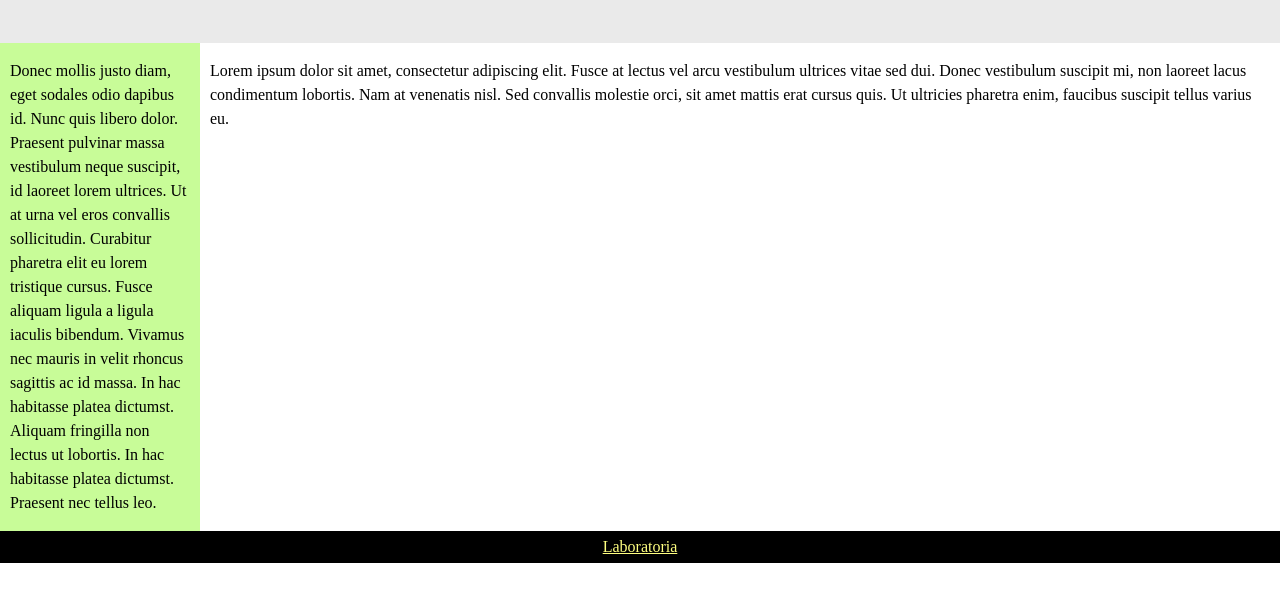
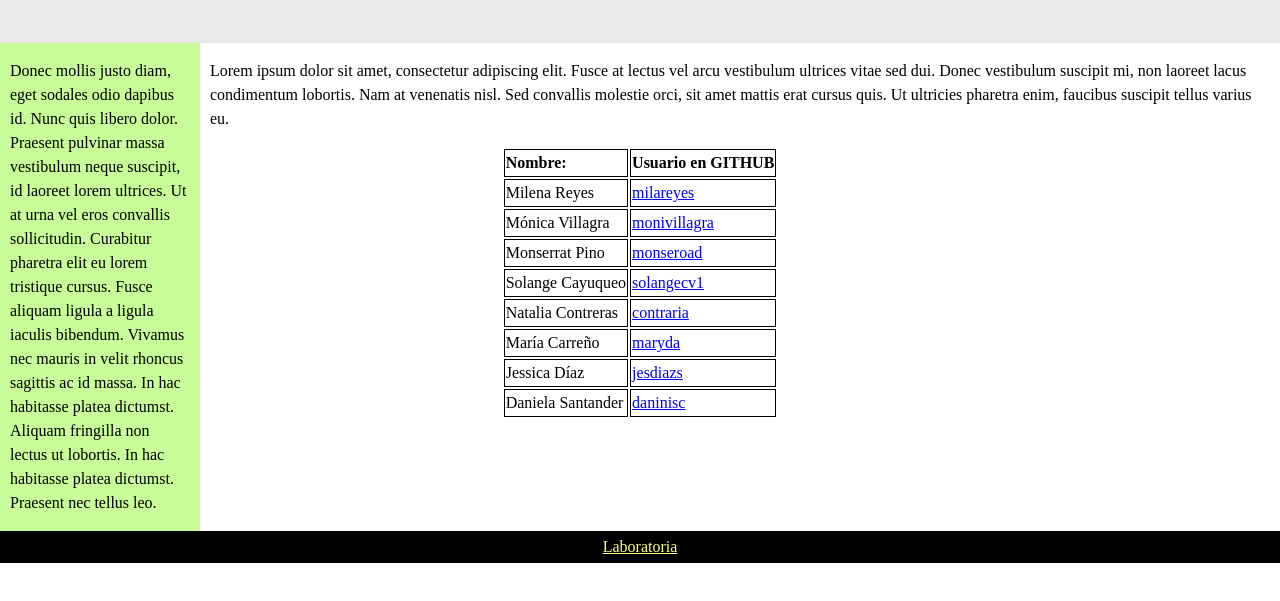
Before and after one commit to DaniniSC/git-css, a plain HTML site: page index.html in a window 1280 px wide. Shown: the part 47-648 px from the top of the page. Drawn offline with Linux system fonts and the light colour scheme.

Commit message:
Tabla con nombres de usuario Github

```diff
--- a/index.html
+++ b/index.html
@@ -35,10 +35,48 @@
 				<p>Donec mollis justo diam, eget sodales odio dapibus id. Nunc quis libero dolor. Praesent pulvinar massa vestibulum neque suscipit, id laoreet lorem ultrices. Ut at urna vel eros convallis sollicitudin. Curabitur pharetra elit eu lorem tristique cursus. Fusce aliquam ligula a ligula iaculis bibendum. Vivamus nec mauris in velit rhoncus sagittis ac id massa. In hac habitasse platea dictumst. Aliquam fringilla non lectus ut lobortis. In hac habitasse platea dictumst. Praesent nec tellus leo.</p>
 			</div>
 		</div>
-
+	<div class=centraTabla>
+		<table>
+			<tr>
+				<td class=titulo>Nombre:</td>
+				<td class=titulo>Usuario en GITHUB</td>
+			</tr>
+			<tr>
+				<td>Milena Reyes</td>
+				<td><a href="http://github.com/milareyes">milareyes</a></td>
+			</tr>
+			<tr>
+				<td>Mónica Villagra</td>
+				<td><a href="http://github.com/monivillagra">monivillagra</a></td>
+			</tr>
+			<tr>
+				<td>Monserrat Pino</td>
+				<td><a href="http://github.com/monseroad">monseroad</a></td>
+			</tr>
+			<tr>
+				<td>Solange Cayuqueo</td>
+				<td><a href="http://github.com/solangecv1">solangecv1</a></td>
+			</tr>
+			<tr>
+				<td>Natalia Contreras</td>
+				<td><a href="http://github.com/contraria">contraria</a></td>
+			</tr>
+			<tr>
+				<td>María Carreño</td>
+				<td><a href="http://github.com/maryda">maryda</a></td>
+			</tr>
+			<tr>
+				<td>Jessica Díaz</td>
+				<td><a href="http://github.com/jesdiazs">jesdiazs</a></td>
+			</tr>
+			<tr>
+				<td>Daniela Santander</td>
+				<td><a href="http://github.com/daninisc">daninisc</a></td>
+			</tr>
+		</table>
+	</div>
 		<div id="footer"><a href="http://www.laboratoria.cl/" target="_blank">Laboratoria</a></div>
 
 	</div>
-
 </body>
 </html>
--- a/style.css
+++ b/style.css
@@ -67,3 +67,16 @@ margin-top: 0;
 	}
 }
 /* ####### Acá va su código ####### */
+.titulo {
+	font-weight: bold;
+}
+div.centraTabla {
+	text-align: center;
+}
+table {
+	margin: 0 auto;
+	text-align: left;
+}
+th, td {
+	border: 1px solid black;
+}
```
